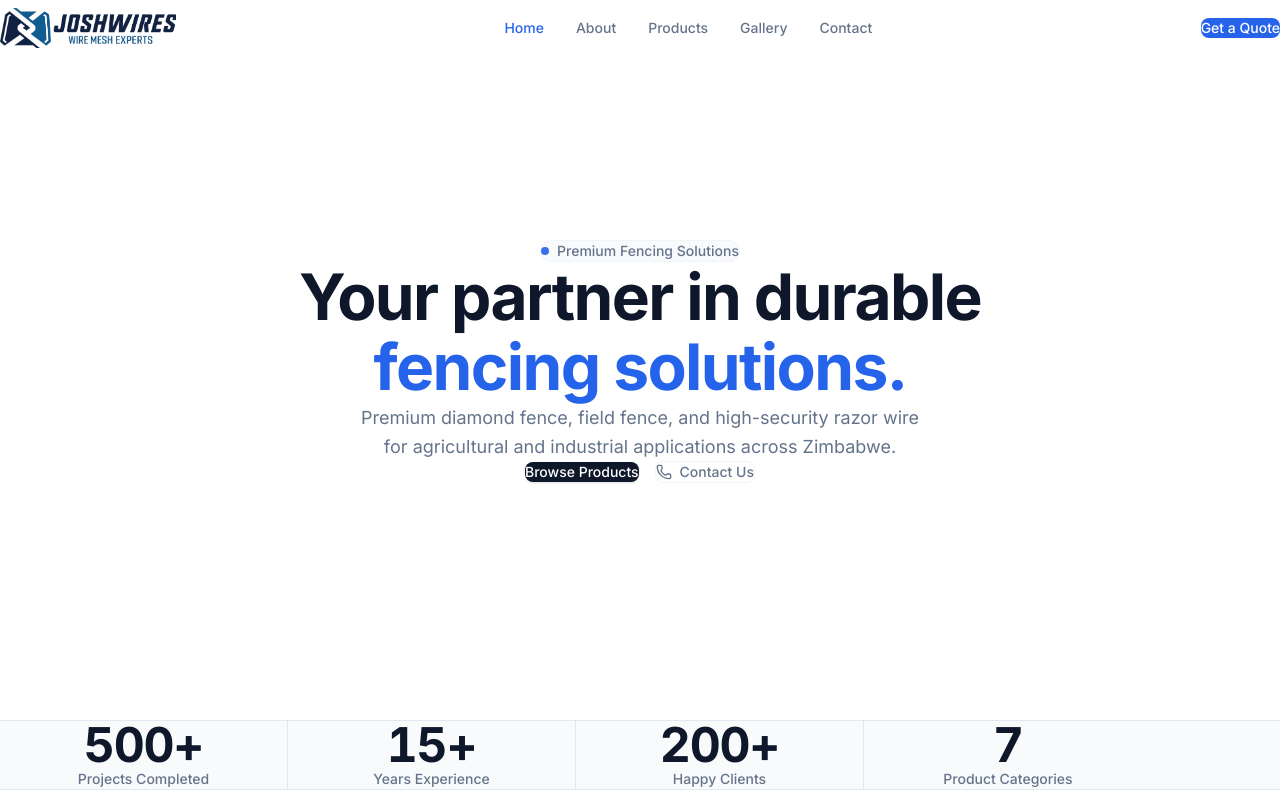
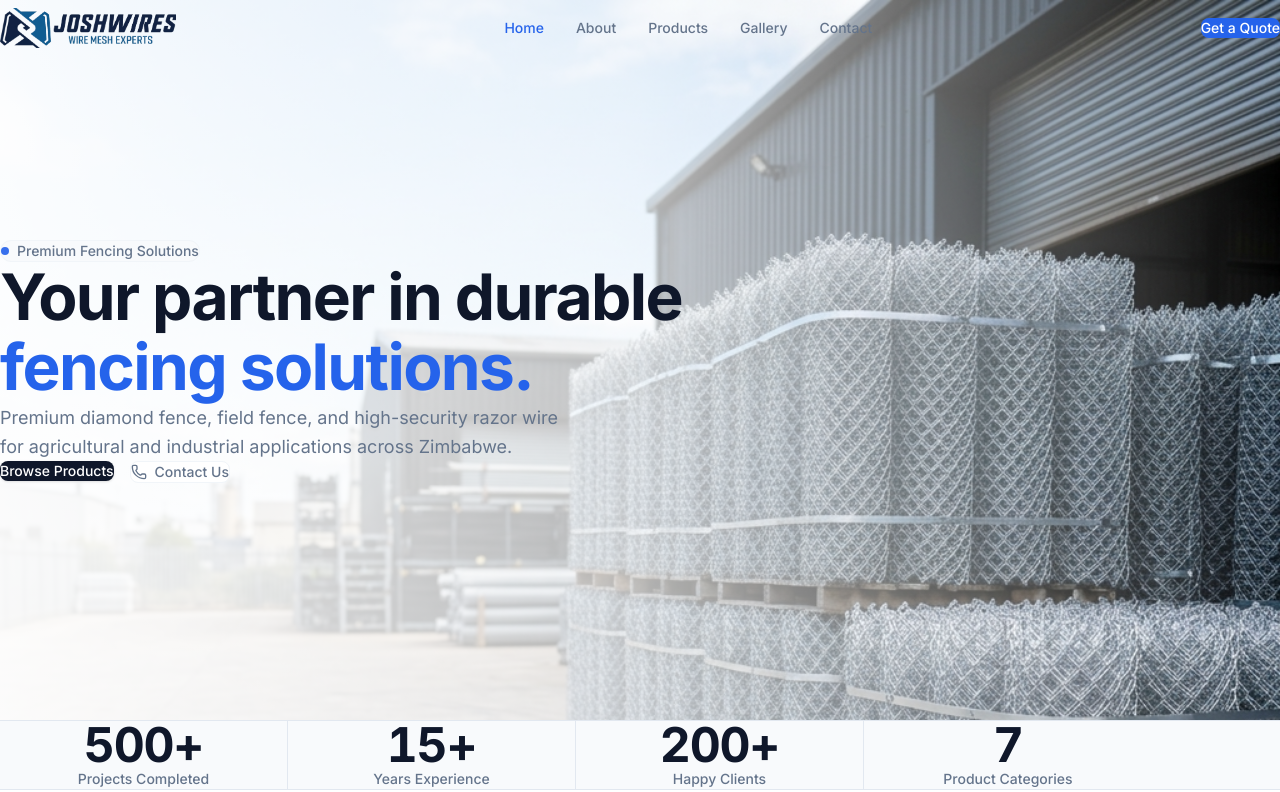
Before and after one commit to tinoe0404/job-wires, a Next.js app: page / in a window 1280 px wide. Shown: the top 792 px of the page. Built offline with nearby package versions, Linux system fonts and the light colour scheme.

Commit message:
feat: add hero section background image with gradient overlay and update layout alignment

```diff
--- a/app/page.tsx
+++ b/app/page.tsx
@@ -1,6 +1,7 @@
 "use client";
 
 import Link from "next/link";
+import Image from "next/image";
 import { ArrowRight, Phone } from "lucide-react";
 import { stats, testimonials } from "@/lib/data";
 import TestimonialCard from "@/components/TestimonialCard";
@@ -11,9 +12,19 @@ export default function HomePage() {
   return (
     <div className="w-full">
       {/* ═══════════════════════ HERO ═══════════════════════ */}
-      <section className="relative min-h-[90vh] flex flex-col items-center justify-center pt-40 pb-32 overflow-hidden">
+      <section className="relative min-h-[90vh] flex flex-col items-start justify-center pt-40 pb-32 overflow-hidden">
+        <Image
+          src="/images/hero_fence.png"
+          alt="Premium galvanized chain link diamond fence rolls"
+          fill
+          priority
+          sizes="100vw"
+          className="object-cover object-right-top absolute inset-0 -z-20"
+        />
+        {/* Gradient overlay to ensure text readability on the left */}
+        <div className="absolute inset-0 bg-gradient-to-r from-white/95 via-white/70 to-transparent -z-10" />
 
-        <div className="max-w-3xl w-full mx-auto px-6 relative z-10 text-center flex flex-col items-center">
+        <div className="max-w-7xl w-full mx-auto px-6 relative z-10 text-left flex flex-col items-start">
           <FadeIn delay={0.1}>
             <div className="inline-flex items-center gap-2 px-4 py-1.5 rounded-full bg-[var(--color-surface-muted)] border border-[var(--color-border)] mb-8">
               <div className="w-2 h-2 rounded-full bg-[var(--color-accent)] animate-pulse" />
@@ -30,12 +41,12 @@ export default function HomePage() {
           </FadeIn>
 
           <FadeIn delay={0.3}>
-            <p className="text-lg text-[var(--color-muted)] font-sans leading-relaxed max-w-xl mx-auto mb-12">
+            <p className="text-lg text-[var(--color-muted)] font-sans leading-relaxed max-w-xl mb-12">
               Premium diamond fence, field fence, and high-security razor wire for agricultural and industrial applications across Zimbabwe.
             </p>
           </FadeIn>
 
-          <FadeIn delay={0.4} className="flex flex-col sm:flex-row items-center justify-center gap-4">
+          <FadeIn delay={0.4} className="flex flex-col sm:flex-row items-center sm:items-start justify-start gap-4">
             <Link
               href="/products"
               className="bg-[var(--color-primary)] text-white font-sans font-medium px-7 py-3 text-sm rounded-lg hover:bg-slate-800 transition-colors shadow-sm"
```
Also changed, not shown: public/images/hero_fence.png (added).
